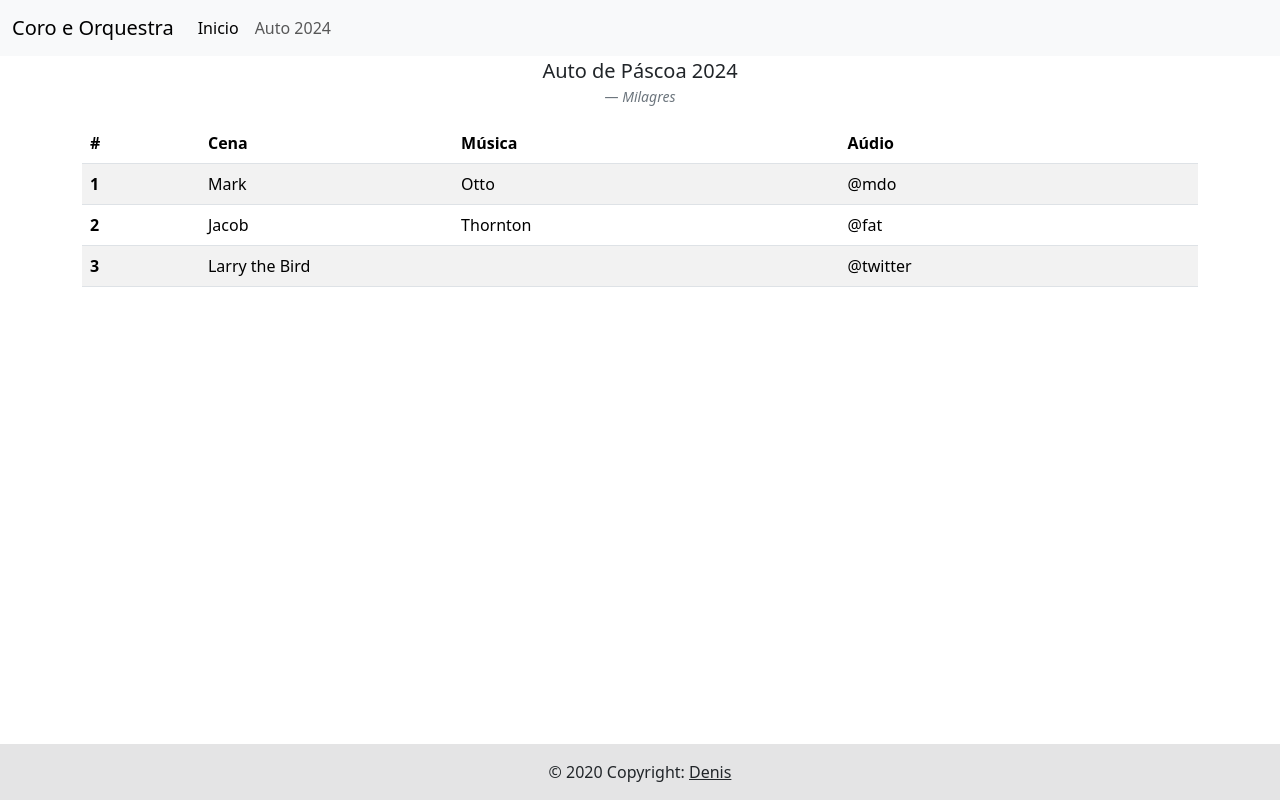
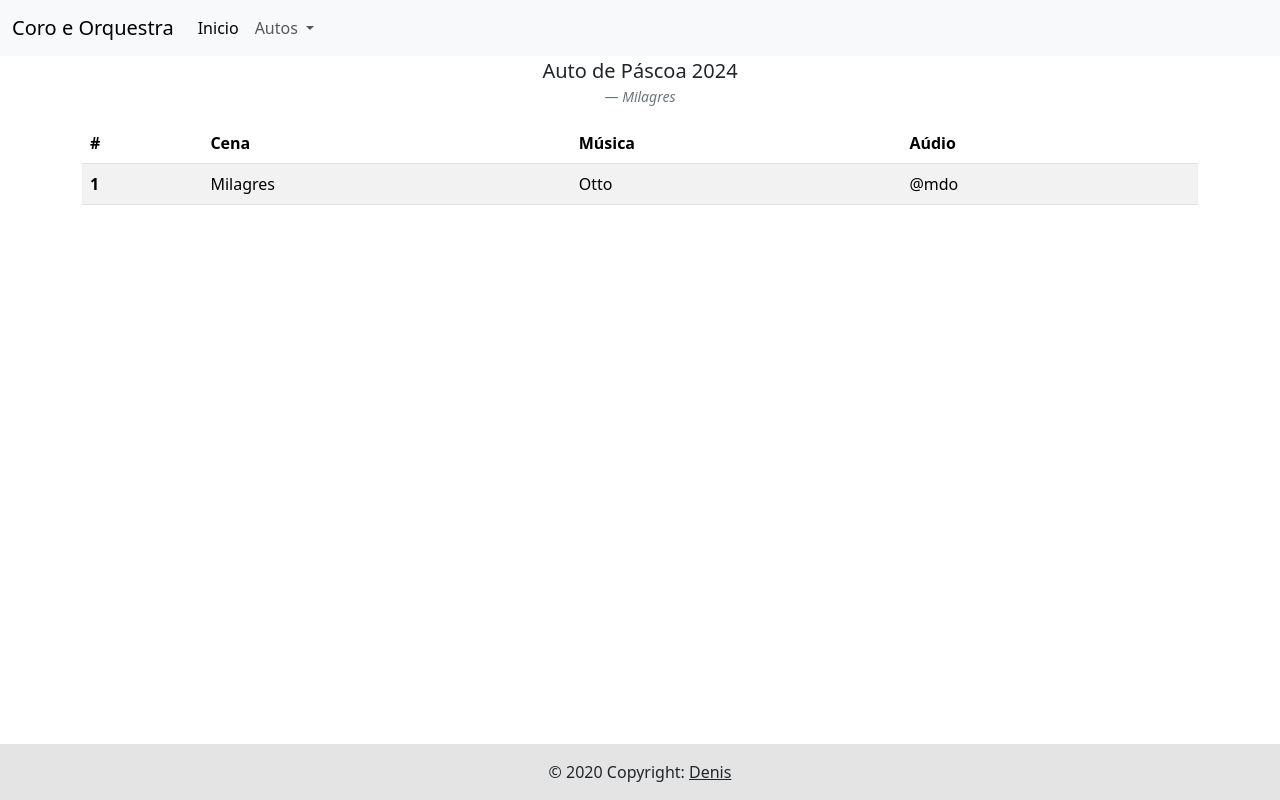
Before and after one commit to denisdmm/coroeorquestra, an Angular app: page /autopascoa in a window 1280 px wide. Built offline with nearby package versions, Linux system fonts and the light colour scheme; data requests are answered from the project's data file.

Commit message:
integrando com o json-server

```diff
--- a/angular.json
+++ b/angular.json
@@ -26,7 +26,9 @@
               "src/styles.css",
               "node_modules/bootstrap/dist/css/bootstrap.css"
             ],
-            "scripts": []
+            "scripts": [
+              "node_modules/bootstrap/dist/js/bootstrap.js"
+            ]
           },
           "configurations": {
             "production": {
--- a/src/app/componentes/atividades/autopascoa/autopascoa.component.html
+++ b/src/app/componentes/atividades/autopascoa/autopascoa.component.html
@@ -9,7 +9,7 @@
       </figcaption>
     </figure>
   </div>
-  <div >
+  <div>
     <table class="table table-striped">
       <thead>
         <tr>
@@ -20,22 +20,11 @@
         </tr>
       </thead>
       <tbody>
-        <tr>
+        <tr *ngFor="let auto of autosPascoa">
           <th scope="row">1</th>
-          <td>Mark</td>
+          <td>{{auto.nome}}</td>
           <td>Otto</td>
           <td>@mdo</td>
-        </tr>
-        <tr>
-          <th scope="row">2</th>
-          <td>Jacob</td>
-          <td>Thornton</td>
-          <td>@fat</td>
-        </tr>
-        <tr>
-          <th scope="row">3</th>
-          <td colspan="2">Larry the Bird</td>
-          <td>@twitter</td>
         </tr>
       </tbody>
     </table>
--- a/src/app/componentes/atividades/autopascoa/autopascoa.component.ts
+++ b/src/app/componentes/atividades/autopascoa/autopascoa.component.ts
@@ -1,4 +1,7 @@
 import { Component, OnInit } from '@angular/core';
+import { Autopascoa } from 'src/app/models/autopascoa';
+import { Musicas } from 'src/app/models/musicas';
+import { AutoPascoaService } from 'src/app/services/auto-pascoa.service';
 
 @Component({
   selector: 'app-autopascoa',
@@ -7,9 +10,25 @@ import { Component, OnInit } from '@angular/core';
 })
 export class AutopascoaComponent implements OnInit {
 
-  constructor() { }
+    autopascoa = {} as Autopascoa;
+    autosPascoa:  Autopascoa[] = [];
+    musica = {} as Musicas;
+    musicas : Musicas[] = [];
+
+
+  constructor(
+    private autopascoaService : AutoPascoaService
+  ) { }
 
   ngOnInit(): void {
+    this.getAutos()
   }
 
+    // Chama o serviço para obtém todos os autos
+    getAutos() {
+      this.autopascoaService.getAutos().subscribe((autos: Autopascoa[]) => {
+        this.autosPascoa = autos
+      });
+    }
+
 }
--- a/src/app/componentes/topo/topo.component.html
+++ b/src/app/componentes/topo/topo.component.html
@@ -9,9 +9,22 @@
         <li class="nav-item">
           <a class="nav-link active" aria-current="page" href="#">Inicio</a>
         </li>
-        <li class="nav-item">
-          <a class="nav-link" href="#">Auto 2024</a>
+
+
+
+
+        <li class="nav-item dropdown">
+          <a class="nav-link dropdown-toggle" href="#" id="navbarDropdown" role="button" data-bs-toggle="dropdown" aria-expanded="false">
+            Autos
+          </a>
+          <ul class="dropdown-menu" aria-labelledby="navbarDropdown"
+          *ngFor="let auto of autosPascoa">
+            <li><a class="nav-link" href="#">{{auto.nome}}</a></li>
+
+          </ul>
         </li>
+
+
 
       </ul>
     </div>
--- a/src/app/componentes/topo/topo.component.ts
+++ b/src/app/componentes/topo/topo.component.ts
@@ -1,4 +1,6 @@
 import { Component, OnInit } from '@angular/core';
+import { Autopascoa } from 'src/app/models/autopascoa';
+import { AutoPascoaService } from 'src/app/services/auto-pascoa.service';
 
 @Component({
   selector: 'app-topo',
@@ -6,10 +8,24 @@ import { Component, OnInit } from '@angular/core';
   styleUrls: ['./topo.component.css']
 })
 export class TopoComponent implements OnInit {
+  autopascoa = {} as Autopascoa;
+  autosPascoa:  Autopascoa[] = [];
 
-  constructor() { }
+  constructor(
+    private autopascoaService : AutoPascoaService
+   ) { }
 
   ngOnInit(): void {
+    this.getAutos()
+
+
   }
 
+      // Chama o serviço para obtém todos os autos
+      getAutos() {
+        this.autopascoaService.getAutos().subscribe((autos: Autopascoa[]) => {
+          this.autosPascoa = autos
+        });
+      }
+
 }
--- a/src/app/services/auto-pascoa.service.ts
+++ b/src/app/services/auto-pascoa.service.ts
@@ -8,7 +8,7 @@ import { Autopascoa } from '../models/autopascoa';
 })
 export class AutoPascoaService {
 
-  url = 'http://localhost:3000/cars'; // api rest fake
+  url = 'http://localhost:3000/autospascoa'; // api rest fake
 
   constructor(private httpClient: HttpClient) {}
 
@@ -19,7 +19,7 @@ export class AutoPascoaService {
   }
 
   // Obtem todos os carros
-  getCars(): Observable<Autopascoa[]> {
+  getAutos(): Observable<Autopascoa[]> {
     return this.httpClient.get<Autopascoa[]>(this.url)
       .pipe(
         retry(2),
--- a/src/bd/db.json
+++ b/src/bd/db.json
@@ -5,9 +5,17 @@
       "nome": "Milagres",
       "musicas": [
         {
-          "id": 1,
-          "cena": "abertura",
-          "nomemusica": "miracles",
+          "numeroCena": 1,
+          "cena": "",
+          "nomemusica": "WHO BUT YOU",
+          "linkMusica": "#",
+          "nomeAudio": "milagres",
+          "linkAudio": "#"
+        },
+        {
+          "numeroCena": 2,
+          "cena": "",
+          "nomemusica": "HOLLY ( JESUS CULTURE)",
           "linkMusica": "#",
           "nomeAudio": "milagres",
           "linkAudio": "#"
```
